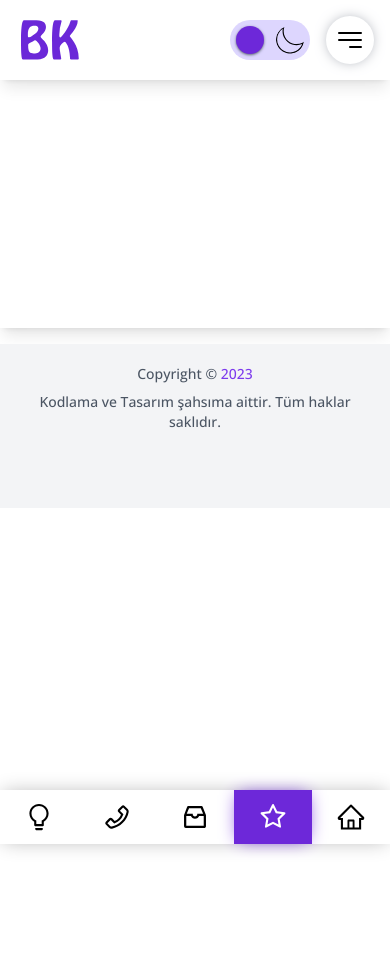
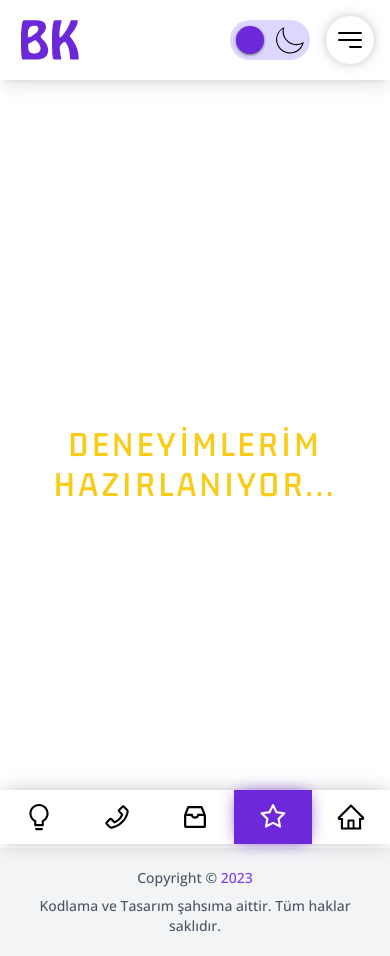
Before and after one commit to BatuhanKeskinsoy/cvreact, a React (Create React App) app: page /deneyimlerim in a window 390 px wide. Before the commit the page ends 844 px from the top, so only its background shows below. Built offline with nearby package versions, Linux system fonts and the light colour scheme.

Commit message:
30.04.2023

```diff
--- a/src/components/inc/Footer.js
+++ b/src/components/inc/Footer.js
@@ -9,7 +9,7 @@ import { Link } from 'react-router-dom';
 
 function Footer() {
   return (
-    <footer className='dark:bg-customSecondary-900 bg-gray-100 md:pb-0 pb-14'>
+    <footer className='dark:bg-customSecondary-900 bg-gray-100 md:pb-0 sm:pb-[54px]'>
       <div className="container px-4 mx-auto lg:flex-row flex-col py-6 md:flex hidden">
         <div className='flex-1 px-2 md:mb-0 mb-4'>
           <Link to="/" className='mb-4 block'>
--- a/src/components/inc/Header.js
+++ b/src/components/inc/Header.js
@@ -21,7 +21,7 @@ function Header() {
   };
 
   return (
-    <header className="h-20">
+    <header className="h-[80px] md:h-[76px]">
       <div className="fixed w-full shadow-lg px-4 md:px-0 py-2 md:py-0 dark:bg-customSecondary-900 bg-white z-40">
         <div className="container mx-auto flex items-center justify-between flex-col md:flex-row">
           <div className="flex items-center justify-between w-full md:w-max relative">
--- a/src/pages/about/About.js
+++ b/src/pages/about/About.js
@@ -1,12 +1,10 @@
 import React from 'react'
-import { AiOutlineBulb } from 'react-icons/ai';
 
 function About() {
   return (
-    <div className='container mx-auto my-4 w-100 shadow-lg px-4 md:px-0 py-2 md:py-0'>
-      <div className="text-center flex flex-col justify-center align-center">
-        <AiOutlineBulb className='text-white text-9xl mx-auto mb-10' />
-        <h1 className='text-white text-5xl'>Hakkımda</h1>
+    <div className='container mx-auto w-100 shadow-lg px-4 md:px-0 md:py-0 min-h-[calc(100vh-76px)]'>
+        <div className="text-center flex flex-col justify-center align-center min-h-[calc(100vh-76px)]">
+            <h1 className='text-4xl text-yellow-400'>HAKKIMDA HAZIRLANIYOR...</h1>
         </div>
     </div>
   )
--- a/src/pages/contact/Contact.js
+++ b/src/pages/contact/Contact.js
@@ -1,12 +1,10 @@
 import React from 'react'
-import { AiOutlinePhone } from 'react-icons/ai';
 
 function Contact() {
   return (
-    <div className='container mx-auto my-4 w-100 shadow-lg px-4 md:px-0 py-2 md:py-0'>
-      <div className="text-center flex flex-col justify-center align-center">
-        <AiOutlinePhone className='text-white text-9xl mx-auto mb-10' />
-        <h1 className='text-white text-5xl'>İletişim</h1>
+    <div className='container mx-auto w-100 shadow-lg px-4 md:px-0 md:py-0 min-h-[calc(100vh-76px)]'>
+        <div className="text-center flex flex-col justify-center align-center min-h-[calc(100vh-76px)]">
+            <h1 className='text-4xl text-yellow-400'>İLETİŞİM HAZIRLANIYOR...</h1>
         </div>
     </div>
   )
--- a/src/pages/experiences/Experiences.js
+++ b/src/pages/experiences/Experiences.js
@@ -1,12 +1,10 @@
 import React from 'react'
-import { AiOutlineFire } from 'react-icons/ai';
 
 function Experiences() {
   return (
-    <div className='container mx-auto my-4 w-100 shadow-lg px-4 md:px-0 py-2 md:py-0'>
-        <div className="text-center flex flex-col justify-center align-center">
-            <AiOutlineFire className='text-white text-9xl mx-auto mb-10' />
-            <h1 className='text-white text-5xl'>Deneyimlerim</h1>
+    <div className='container mx-auto w-100 shadow-lg px-4 md:px-0 md:py-0 min-h-[calc(100vh-76px)]'>
+        <div className="text-center flex flex-col justify-center align-center min-h-[calc(100vh-76px)]">
+            <h1 className='text-4xl text-yellow-400'>DENEYİMLERİM HAZIRLANIYOR...</h1>
         </div>
     </div>
   )
--- a/src/pages/jobs/Jobs.js
+++ b/src/pages/jobs/Jobs.js
@@ -1,12 +1,10 @@
 import React from 'react'
-import { AiOutlineInbox } from 'react-icons/ai';
 
 function Jobs() {
   return (
-    <div className='container mx-auto my-4 w-100 shadow-lg px-4 md:px-0 py-2 md:py-0'>
-      <div className="text-center flex flex-col justify-center align-center">
-        <AiOutlineInbox className='text-white text-9xl mx-auto mb-10' />
-        <h1 className='text-white text-5xl'>Çalışmalarım</h1>
+    <div className='container mx-auto w-100 shadow-lg px-4 md:px-0 md:py-0 min-h-[calc(100vh-76px)]'>
+        <div className="text-center flex flex-col justify-center align-center min-h-[calc(100vh-76px)]">
+            <h1 className='text-4xl text-yellow-400'>ÇALIŞMALARIM HAZIRLANIYOR...</h1>
         </div>
     </div>
   )
```
